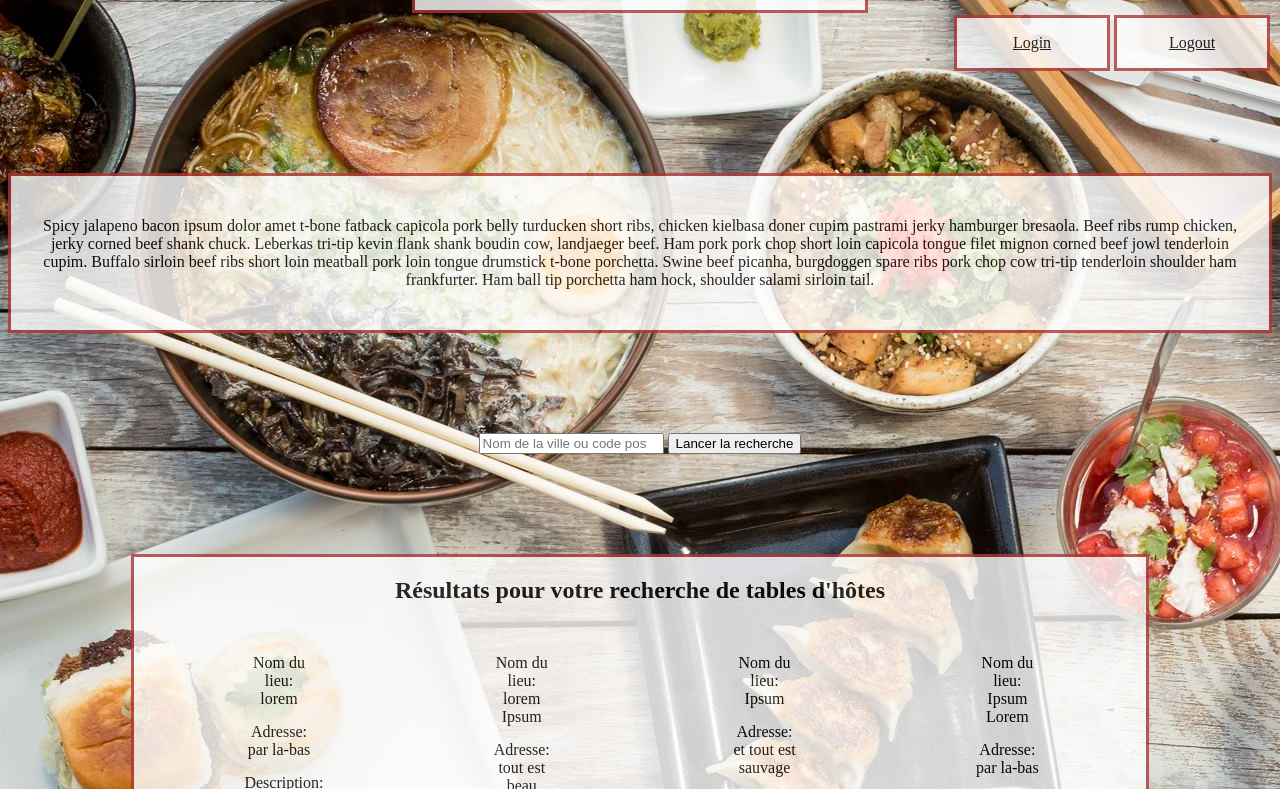
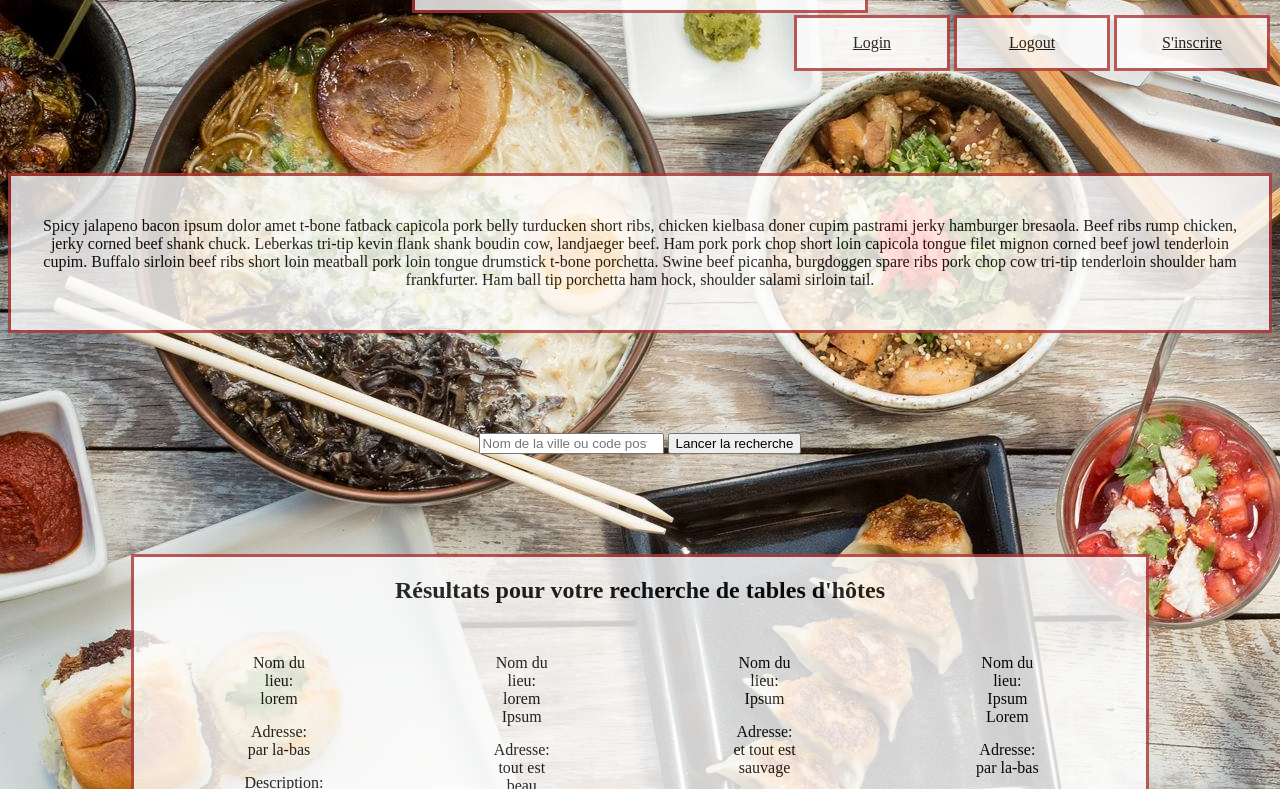
Before and after one commit to Lisra2004/Dawan, a plain HTML site: page index.html in a window 1280 px wide. Shown: the part 88-877 px from the top of the page. Drawn offline with Linux system fonts and the light colour scheme.

Commit message:
MAJ Page + bouton

```diff
--- a/css/adhesion.css
+++ b/css/adhesion.css
@@ -62,3 +62,7 @@ form {
 .form-control {
     margin: 2px;
 }
+
+body {
+
+}
--- a/css/espace-user.css
+++ b/css/espace-user.css
@@ -38,3 +38,7 @@ form {
 .form-control {
     margin: 2px;
 }
+
+body {
+    background-image:url("../img/Entrecote.jpg");
+}
--- a/css/login.css
+++ b/css/login.css
@@ -16,6 +16,7 @@
 #formulaire {
     margin: 0em 2em;
 }
+
 
 h3 {
     display: flex;
@@ -43,3 +44,7 @@ form {
     opacity: 0.8;
     color: black;
 }
+
+body {
+    background-image:url("../img/Entrecote.jpg");
+}
--- a/css/main.css
+++ b/css/main.css
@@ -46,10 +46,22 @@ justify-content: end;
     color: black;
 }
 
+.bouton4 {
+    display: block;
+    width: 150px;
+    line-height: 50px;
+    text-align: center;
+    vertical-align: middle;
+    float:left;
+    margin:2px;
+    border: solid #AF3737;
+    background-color: white;
+    opacity: 0.8;
+    color: black;
+}
+
 body{
 
-    color:black;
-    background-color:white;
     background-image:url("../img/Ramen.jpg");
 
 }
--- a/index.html
+++ b/index.html
@@ -21,6 +21,8 @@
     <div class="bouton">
         <a href="file:///home/stagiaire/poe2018/06-Projet/ProjetDawan/login.html" class="bouton1"> Login </a>
         <a href="#" class="bouton2"> Logout </a>
+        <a href="file:///home/stagiaire/poe2018/06-Projet/ProjetDawan/adhesion.html" class="bouton4"> S'inscrire </a>
+
     </div>
 
         <div class="paragraphe">
```
